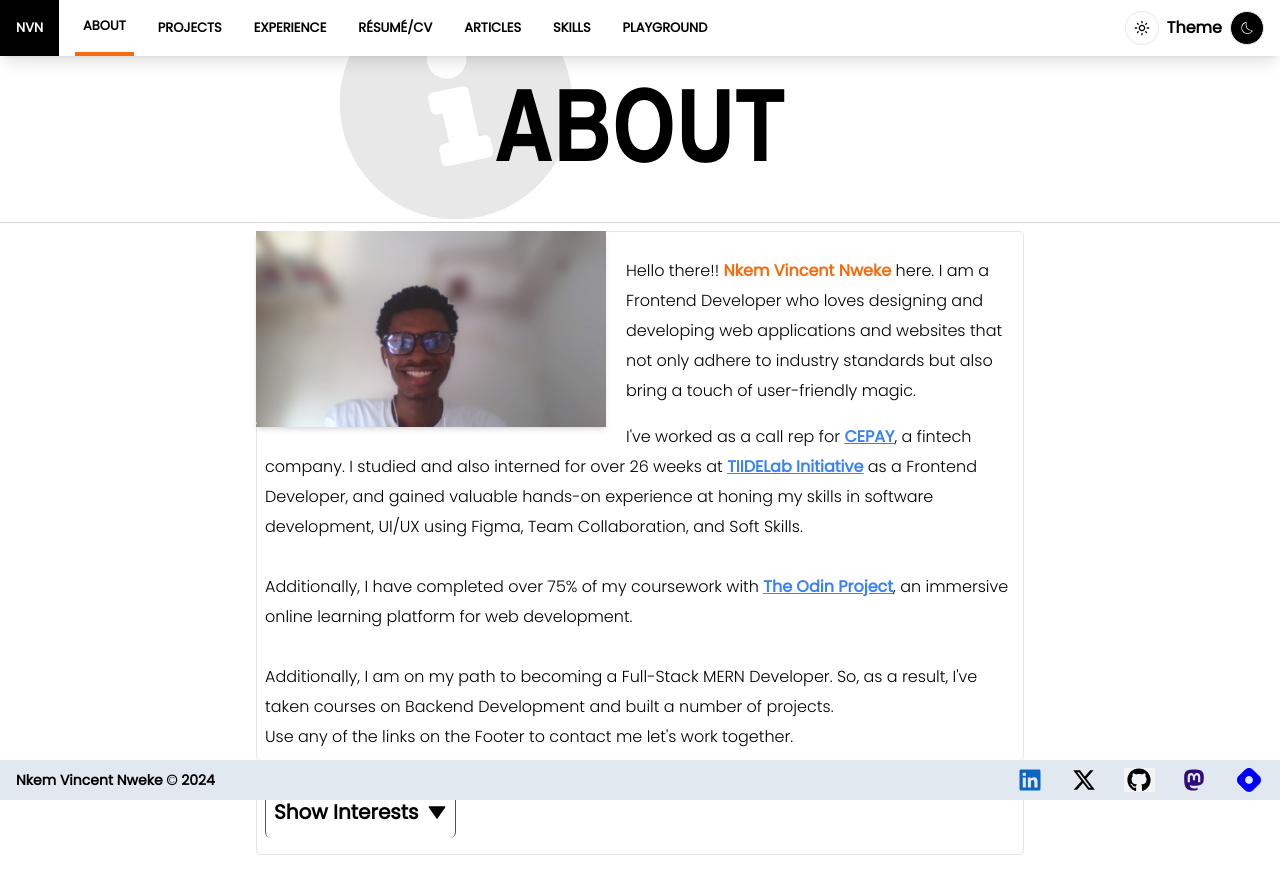
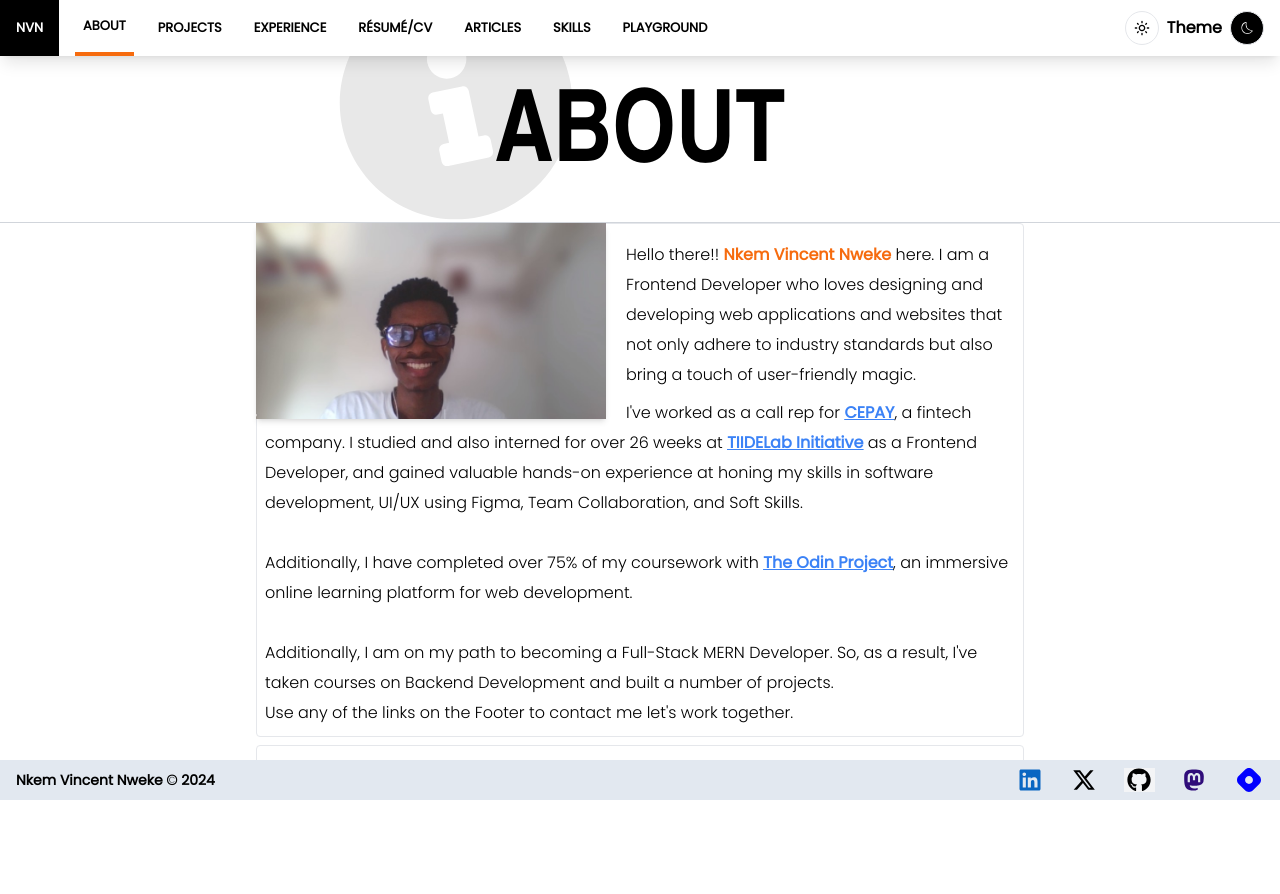
Before and after one commit to Nkemakolamuko/main-portfolio, a React (Vite) app: page /about in a window 1280 px wide. Shown: the top 894 px of the page. Built offline with nearby package versions, Linux system fonts and the light colour scheme.

Commit message:
Fix the About page interest section and add theme effect to Articles --

```diff
--- a/src/components/pages/About.jsx
+++ b/src/components/pages/About.jsx
@@ -8,6 +8,7 @@ import HeaderHamburger from "./components/HeaderHamburger";
 import { ToastContainer } from "react-toastify";
 import "react-toastify/dist/ReactToastify.css";
 import { ThemeContext } from "../../App";
+import { FaAngleDown } from "react-icons/fa6";
 
 const About = () => {
   const { theme } = useContext(ThemeContext);
@@ -41,8 +42,8 @@ const About = () => {
             className="transition-all duration-300 md:rounded-b-r shadow-md hover:shadow-black/10 w-full"
           />
         </div>
-        <div className="font-light leading-[30px] border rounded mt-2 p-2">
-          <p className="py-4">
+        <div className="font-light leading-[30px] border rounded mt-2 md:mt-0 p-2">
+          <p className="py-2">
             Hello there!!{" "}
             <span className="font-bold text-[#F66B0E]">Nkem Vincent Nweke</span>{" "}
             here. I am a Frontend Developer who loves designing and developing
@@ -96,21 +97,25 @@ const About = () => {
         </div>
 
         {/* Interest */}
-        <div className="resume-section-content font-light leading-[30px] my-2 px-2 border rounded">
-          <button onClick={toggleInterests}>
-            <p className="transition-all duration-300 flex items-center gap-2 cursor-pointer border-l border-r hover:border-t-0 hover:border-b-0 px-2 py-1 my-4 rounded-md border-gray-600 justify-between outline-none font-light hover:bg-slate-300 hover:border-slate-300">
-              <h2 className="my-2 md:my-2 font-bold text-base md:text-xl transition-all duration-300">
+        <div className="resume-section-content font-light leading-[30px] border rounded my-2 divide-y">
+          <button onClick={toggleInterests} className="w-full">
+            <div className="transition-all duration-300 flex items-center w-full gap-2 cursor-pointer px-2 py-1 justify-between outline-none font-light">
+              <h2 className="my-2 md:my-2 font-medium text-base md:text-xl transition-all duration-300">
                 {isInterestVisible ? "Hide Interests" : "Show Interests"}
               </h2>
-              <BiSolidDownArrow
+              <FaAngleDown
                 className={`transition-all duration-300 text-base md:text-xl ${
                   isInterestVisible ? "rotate-180" : ""
                 }`}
               />
-            </p>
+            </div>
           </button>
           {isInterestVisible && (
-            <div ref={interestsRef} id="interests">
+            <div
+              ref={interestsRef}
+              id="interests"
+              className="px-2 py-4 text-sm"
+            >
               <p className="mb-4">
                 As a Frontend Developer, I am passionate about honing my skills
                 and staying up-to-date with the latest technologies and trends
--- a/src/components/pages/components/BlogsCard.jsx
+++ b/src/components/pages/components/BlogsCard.jsx
@@ -14,7 +14,7 @@ const BlogsCard = ({
   // img,
 }) => {
   return (
-    <div className="max-w-[350px] w-full h-[100%] border flex items-center justify-center bg-slate-100 flex-col text-slate-600 shadow-md divide-y hover:shadow-black/30 transition-all duration-300">
+    <div className="max-w-[350px] w-full h-[100%] border flex items-center justify-center bg-slate-100 flex-col text-slate-600 shadow-md divide-y hover:shadow-black/30 transition-all duration-300 dark">
       <p className="mr-auto pl-2 my-1 flex items-center gap-1 italic text-xs">
         <span>Posted :</span>
         <span className=""> {time}</span>
@@ -24,7 +24,7 @@ const BlogsCard = ({
         title={`Click to visit ${url}`}
         target="_blank"
         rel="noopener noreferrer"
-        className="max-w-[350px] w-[100%] h-[100%] rounded-md bg-white flex flex-col hover:scale-95 active:scale-95 transition-all duration-300"
+        className="max-w-[350px] w-[100%] h-[100%] rounded-md bg-white flex flex-col dark hover:scale-95 active:scale-95 transition-all duration-300"
       >
         <div className="w-full h-[100%]">
           <img src={newImg} alt="Blog Image" className="h-full w-full" />
```
